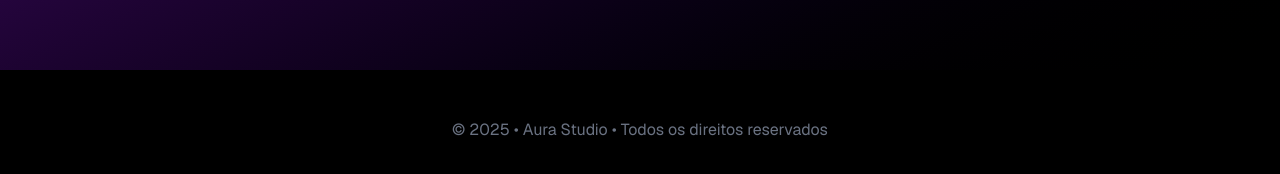
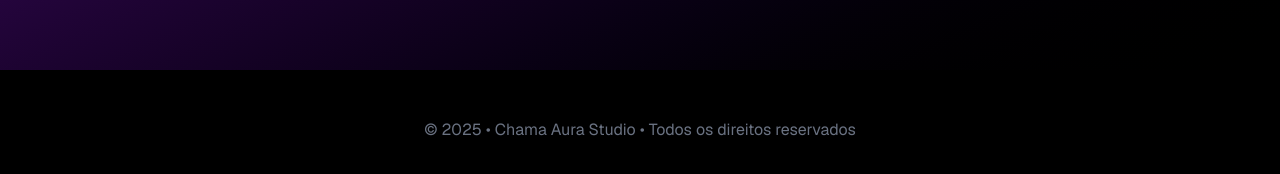
Before and after one commit to papai00peludo/chama-aura-studio, a Next.js app: page / in a window 1280 px wide. Shown: the part 3253-3427 px from the top of the page. Built offline with nearby package versions, Linux system fonts and the light colour scheme.

Commit message:
fix: client component for framer motion

```diff
--- a/app/page.tsx
+++ b/app/page.tsx
@@ -1,3 +1,5 @@
+"use client";
+
 import { motion } from "framer-motion";
 import { Card, CardContent } from "@/components/ui/card";
 import { Button } from "@/components/ui/button";
@@ -147,7 +149,7 @@ export default function ChamaAuraStudio() {
 
       {/* FOOTER */}
       <footer className="py-12 text-center text-gray-500">
-        © 2025 • Aura Studio • Todos os direitos reservados
+        © 2025 • Chama Aura Studio • Todos os direitos reservados
       </footer>
     </div>
   );
```
